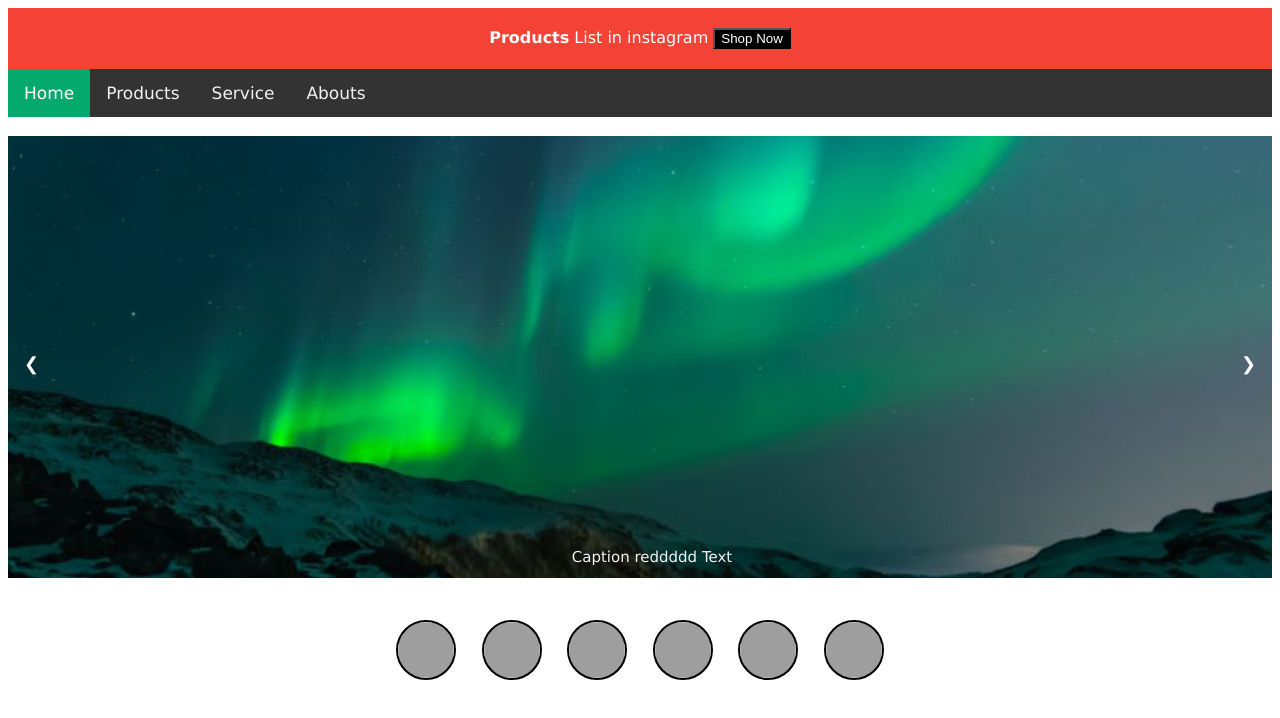
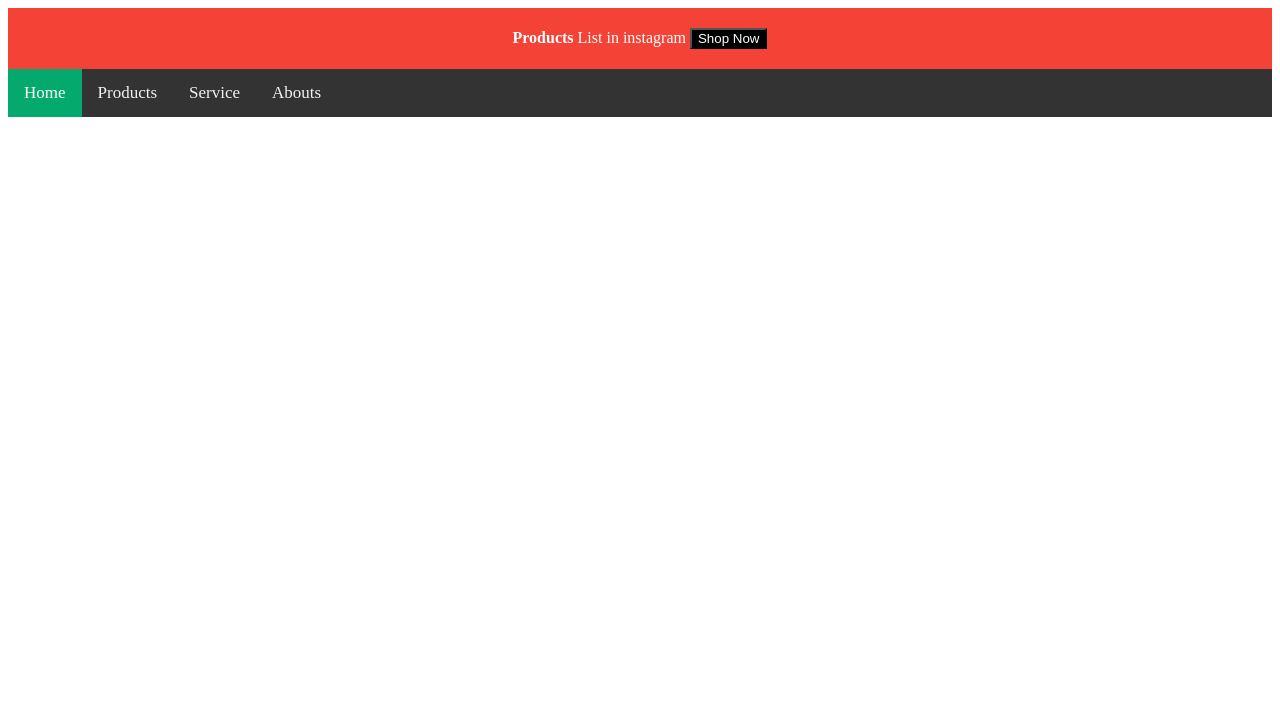
Before and after one commit to MuhammedRk/MuhammadRk.github.io, a plain HTML site: page index.html in a window 1280 px wide. Drawn offline with Linux system fonts and the light colour scheme; grey boxes are pictures that could not be loaded.

Commit message:
Update index.html

```diff
--- a/index.html
+++ b/index.html
@@ -87,99 +87,6 @@
     <br>
 
 
-    <!-- Main Logo -->
-    <body class="mainlogocenter">
-
-        <div class="mainlogo">
-
-            <div class="main logo">
-                <img src="images/logo1.jpg" style="height: 50%; width:100%;">
-                <div class="text">Captionssss  Text</div>
-            </div>
-
-            <div class="main logo">
-                <img src="images/logo2.jpg" style="height: 50%; width:100%;">
-                <div class="text">Caption reddddd Text</div>
-            </div>
-
-            <div class="main logo">
-                <img src="images/logo3.jpg" style="height: 50%; width:100%;">
-                <div class="text">Caption rrert Text</div>
-            </div>
-
-            <div class="main logo">
-                <img src="images/logo4.jpg" style="height: 50%; width:100%;">
-                <div class="text">Caption  ssddsc Text</div>
-            </div>
-
-
-            <a class="prev" onclick="plusSlides(-1)">❮</a>
-            <a class="next" onclick="plusSlides(1)">❯</a>
-
-        </div>
-
-        <script>
-            let slideIndex = 1;
-            let myIndex = 0;
-
-            showSlides(slideIndex);
-            carousel();
-
-            function plusSlides(n) { showSlides(slideIndex += n); }
-
-            function currentSlide(n) { showSlides(slideIndex = n); }
-
-            function showSlides(n) {
-                let i;
-                let slides = document.getElementsByClassName("main");
-                if (n > slides.length) {slideIndex = 1}
-                if (n < 1) {slideIndex = slides.length}
-                for (i = 0; i < slides.length; i++) {
-                    slides[i].style.display = "none";
-                }
-                slides[slideIndex-1].style.display = "block";
-            }
-
-            function carousel() {
-                var i;
-                var x = document.getElementsByClassName("main");
-                for (i = 0; i < x.length; i++) {
-                    x[i].style.display = "none";
-                }
-                myIndex++;
-                if (myIndex > x.length) { myIndex = 1 }
-                x[myIndex-1].style.display = "block";
-                setTimeout(carousel, 3000);
-            }
-       </script>
-
-    </body>
-
-    <br><br>
-
-
-    <body>
-        <center>
-            <img class="services-icon prods">  &nbsp;&nbsp;&nbsp;
-            <img class="services-icon delivery"> &nbsp;&nbsp;&nbsp;
-            <img class="services-icon Installment"> &nbsp;&nbsp;&nbsp;
-            <img class="services-icon phone"> &nbsp;&nbsp;&nbsp;
-            <img class="services-icon promo"> &nbsp;&nbsp;&nbsp;
-            <img class="services-icon laptop">
-        </center>
-    </body>
-
-
-
-
-<br><Br>
-
-
-
-
-
-
-
 
 
 
```
